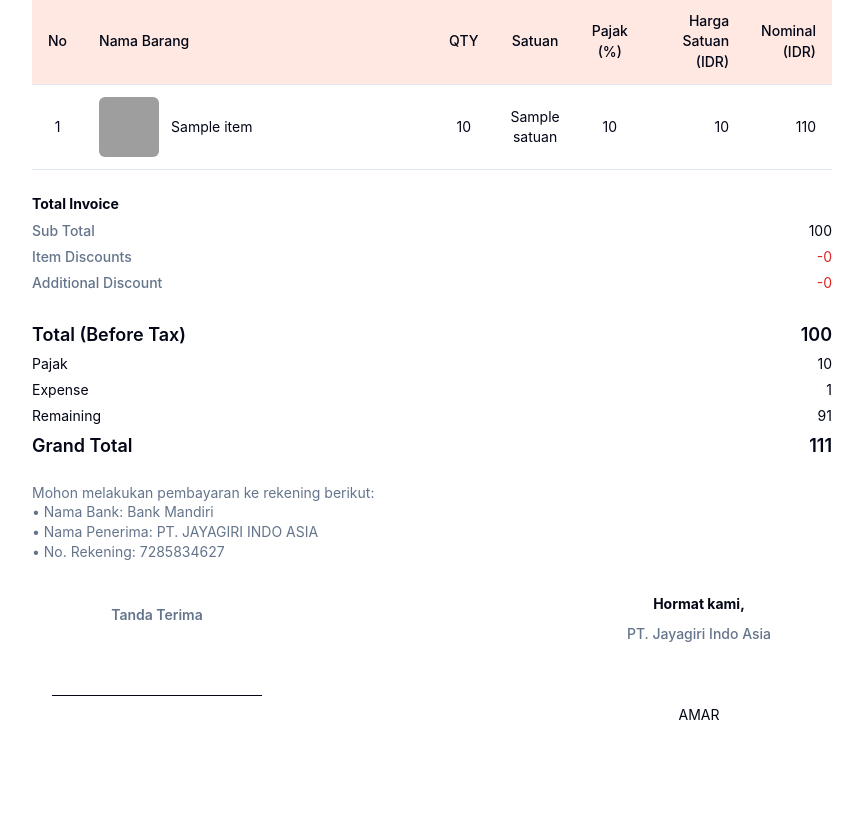
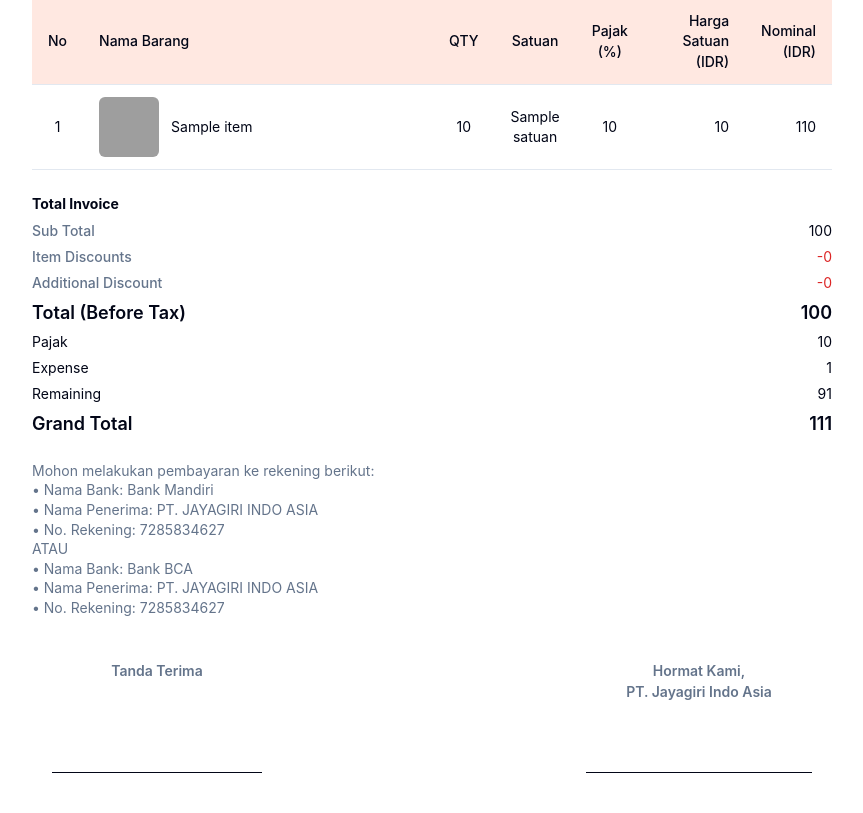
Before and after one commit to Ader-EX/qiu-befast, a FastAPI app: page /penjualan/1/invoice/html in a window 1280 px wide. Shown: the part 320-1133 px from the top of the page, without its empty margins (208-1071 px from the left). Before the commit the page ends 1040 px from the top, so only its background shows below. Run offline with FastAPI, Linux system fonts and the light colour scheme; tables that the repository leaves empty hold one stand-in row (values such as "Sample post"); parts of the project's set-up code (start-up, migrations or seed data) failed here and were passed over; grey boxes are pictures that could not be loaded.

Commit message:
22/10/2025. made mods to templating invoice

```diff
--- a/routes/penjualan_routes.py
+++ b/routes/penjualan_routes.py
@@ -1219,7 +1219,10 @@ async def view_penjualan_invoice_html(penjualan_id: int, request: Request, db: S
                 "bank_name": "Bank Mandiri",
                 "account_name": "PT. JAYAGIRI INDO ASIA",
                 "account_number": "7285834627",
-                "representative": "AMAR",
+                 "bank_name_bca": "Bank BCA",
+                "account_name_bca": "PT. JAYAGIRI INDO ASIA",
+                "account_number_bca": "7285834627",
+                "representative": "",
             },
             "css": open("templates/invoice.css").read(),
         },
--- a/templates/penjualan.html
+++ b/templates/penjualan.html
@@ -317,7 +317,7 @@
           flex-direction: column;
         }
         .info-row .value {
-          width: 150px;
+          width: 100px;
         }
         h1 {
           font-size: 28px;
@@ -529,7 +529,7 @@
             item 6, then every 9 items #} {% if loop.index == 6 %} {% set
             should_break = true %} {% elif loop.index > 6 and (loop.index - 6)
             is divisibleby 9 %} {% set should_break = true %} {% endif %} {%
-            endif %} {% if should_break %}
+            endif %} {% if should_break and total_items > 6 %}
           </tbody>
         </table>
       </div>
@@ -576,8 +576,9 @@
           </div>
         </div>
 
-        <div style="height: 16px"></div>
-
+        {% if total_items <= 6 and total_items >= 5 %}
+        <div style="height: 270px"></div>
+        {% endif %}
         <div class="summary-row">
           <div>Total (Before Tax)</div>
           <div>{{ idr(totals.final_total) }}</div>
@@ -588,7 +589,7 @@
         </div>
         <div class="summary-row" style="font-weight: 400; font-size: 14px">
           <div>Expense</div>
-          <div>{{ idr(penjualan.expense) }}</div>
+          <div>{{ idr(totals.expense) }}</div>
         </div>
         <div class="summary-row" style="font-weight: 400; font-size: 14px">
           <div>Remaining</div>
@@ -599,28 +600,38 @@
           <div>{{ idr(totals.grand_total) }}</div>
         </div>
       </div>
-
+      {% if total_items <= 3 and total_items >= 2 %}
+      <div style="height: 270px"></div>
+      {% endif %}
       <!-- PAYMENT INFO -->
       <div class="payment">
         Mohon melakukan pembayaran ke rekening berikut:<br />
         • Nama Bank: {{ company.bank_name }}<br />
         • Nama Penerima: {{ company.account_name }}<br />
         • No. Rekening: {{ company.account_number }}
+        <br />
+        ATAU
+        <br />
+        • Nama Bank: {{ company.bank_name_bca }}<br />
+        • Nama Penerima: {{ company.account_name_bca }}<br />
+        • No. Rekening: {{ company.account_number_bca }}
       </div>
 
       <!-- SIGNATURES PAGE (Tanda Terima + Perusahaan) -->
       <div class="signature-container">
         <!-- Tanda Terima (Customer) -->
         <div class="customer-signature">
-          <div class="sign-title">Tanda Terima</div>
+          <div class="sign-title">Tanda Terima<br /><br /></div>
         </div>
 
         <!-- Perusahaan -->
         <div class="signature-block">
-          <div class="line1">Hormat kami,</div>
-          <div class="line2">{{ company.name }}</div>
-          <br /><br />
-          <div class="line3">{{ company.representative }}</div>
+          <div class="customer-signature">
+            <div class="sign-title">
+              Hormat Kami, <br />
+              {{ company.name }}
+            </div>
+          </div>
         </div>
       </div>
     </div>
```
Also changed, not shown: routes/pembelian_routes.py (+5 -2 lines), schemas/InventoryLedgerSchemas.py (+9 -9 lines), templates/pembelian.html (+21 -8 lines).
